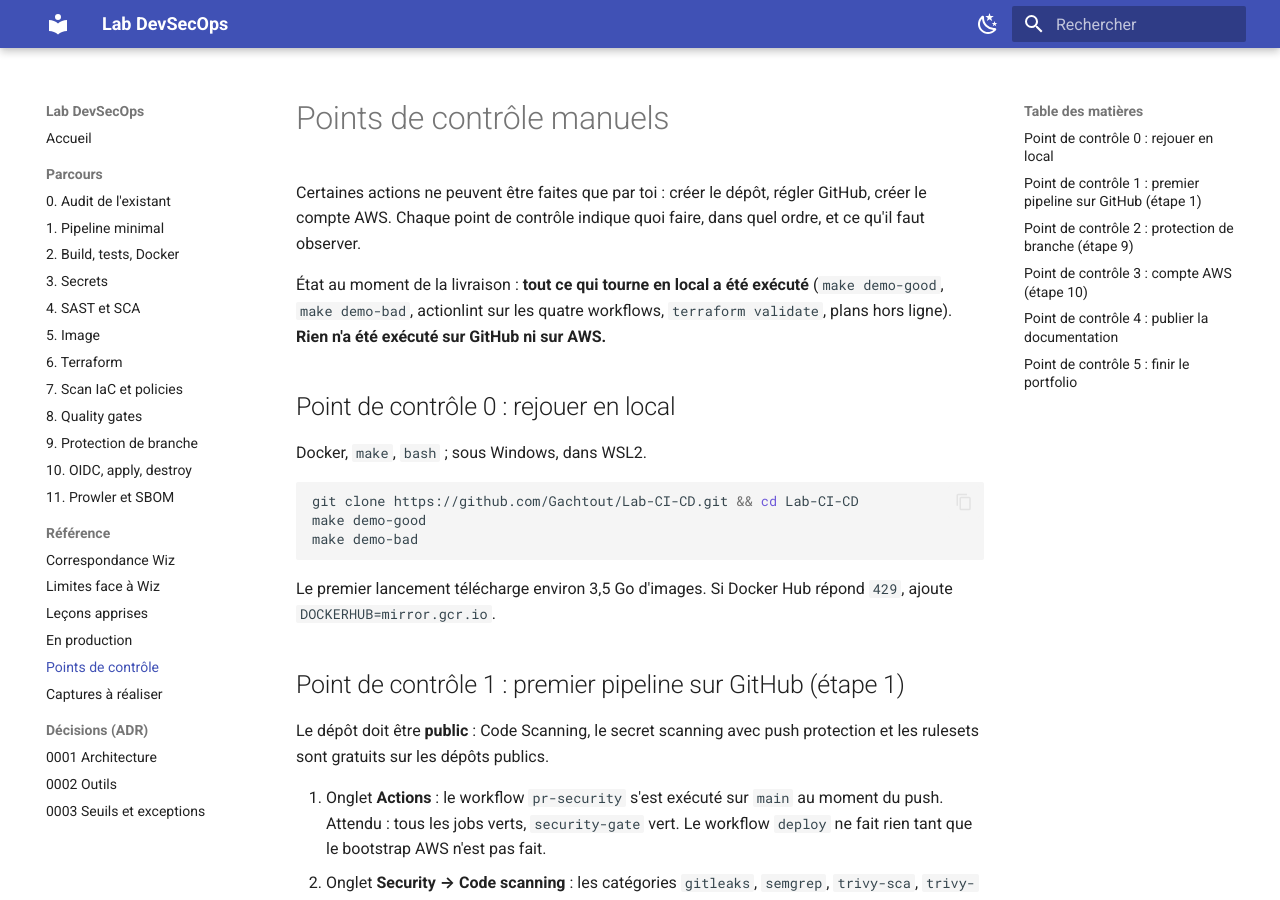
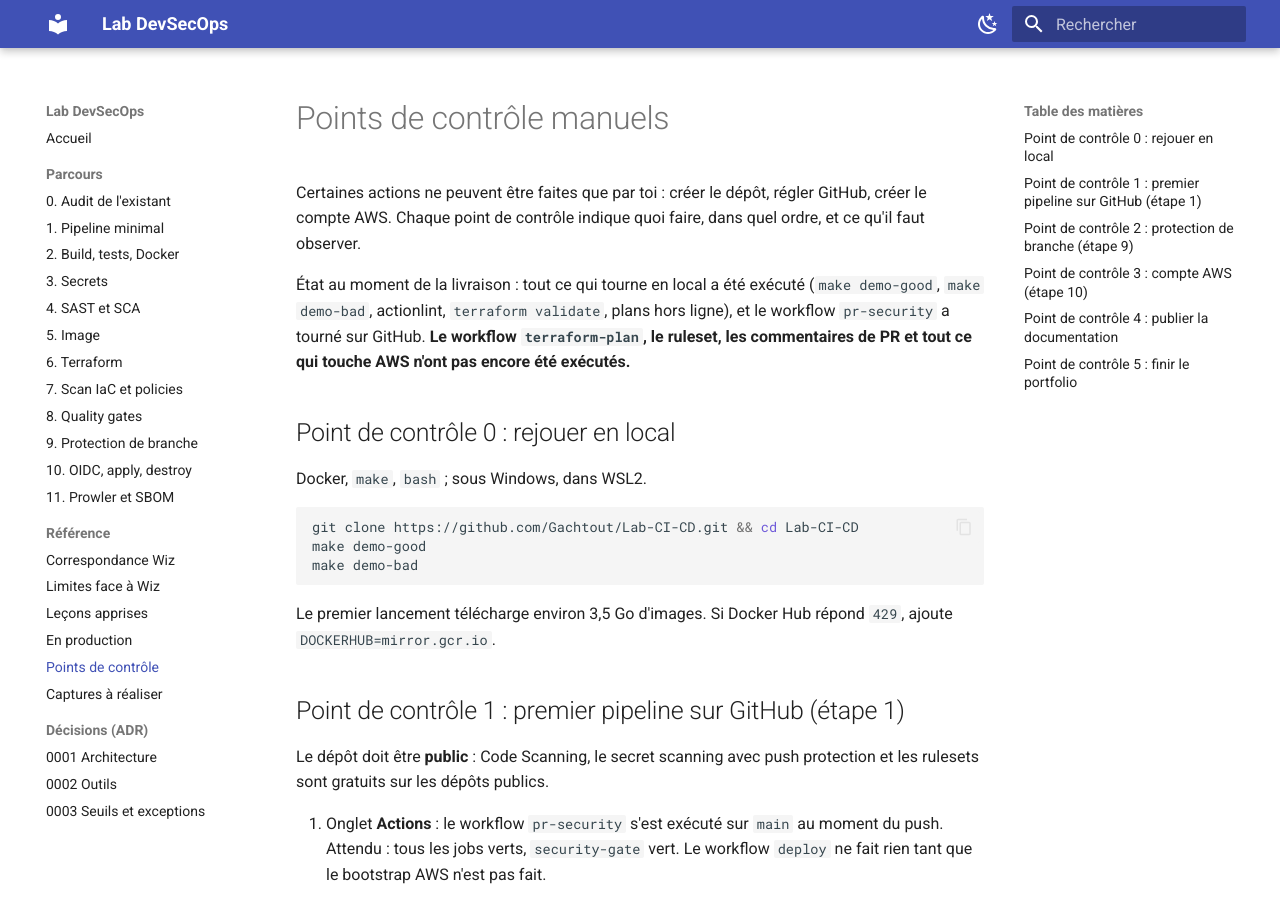
Before and after one commit to Gachtout/Lab-CI-CD, an MkDocs documentation site: the page built from docs/reference/checkpoints.md, in a window 1280 px wide and 900 px high. Built offline with MkDocs 1.6.1 and Material for MkDocs 9.7.7, drawn with Linux system fonts in a browser that asks for light colours.

```diff
--- a/docs/reference/checkpoints.md
+++ b/docs/reference/checkpoints.md
@@ -2,7 +2,7 @@
 
 Certaines actions ne peuvent être faites que par toi : créer le dépôt, régler GitHub, créer le compte AWS. Chaque point de contrôle indique quoi faire, dans quel ordre, et ce qu'il faut observer.
 
-État au moment de la livraison : **tout ce qui tourne en local a été exécuté** (`make demo-good`, `make demo-bad`, actionlint sur les quatre workflows, `terraform validate`, plans hors ligne). **Rien n'a été exécuté sur GitHub ni sur AWS.**
+État au moment de la livraison : tout ce qui tourne en local a été exécuté (`make demo-good`, `make demo-bad`, actionlint, `terraform validate`, plans hors ligne), et le workflow `pr-security` a tourné sur GitHub. **Le workflow `terraform-plan`, le ruleset, les commentaires de PR et tout ce qui touche AWS n'ont pas encore été exécutés.**
 
 ## Point de contrôle 0 : rejouer en local
 
```
Also changed, not shown: docs/reference/lecons-apprises.md (+2 -0 lines), 1 other file.
